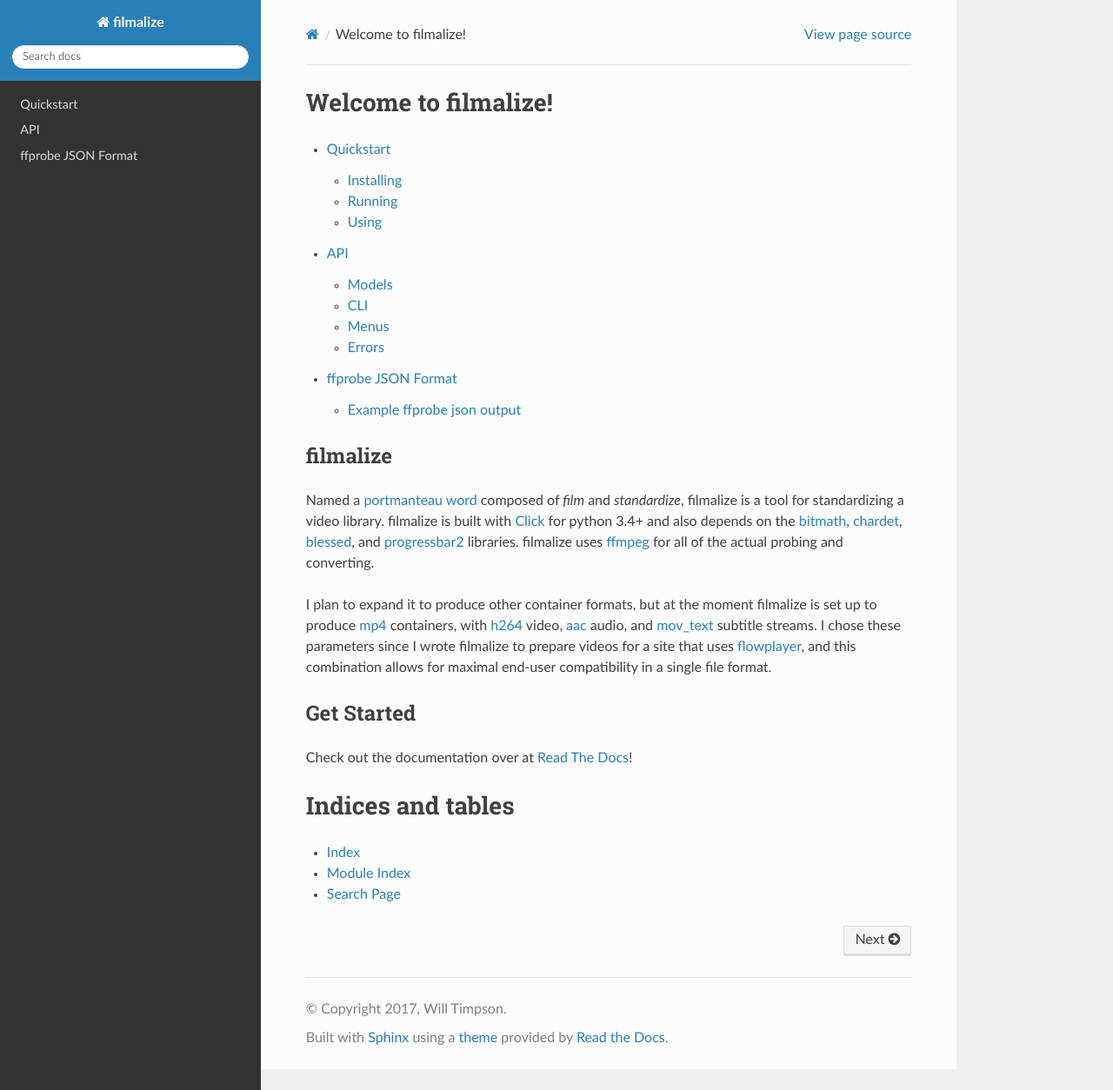
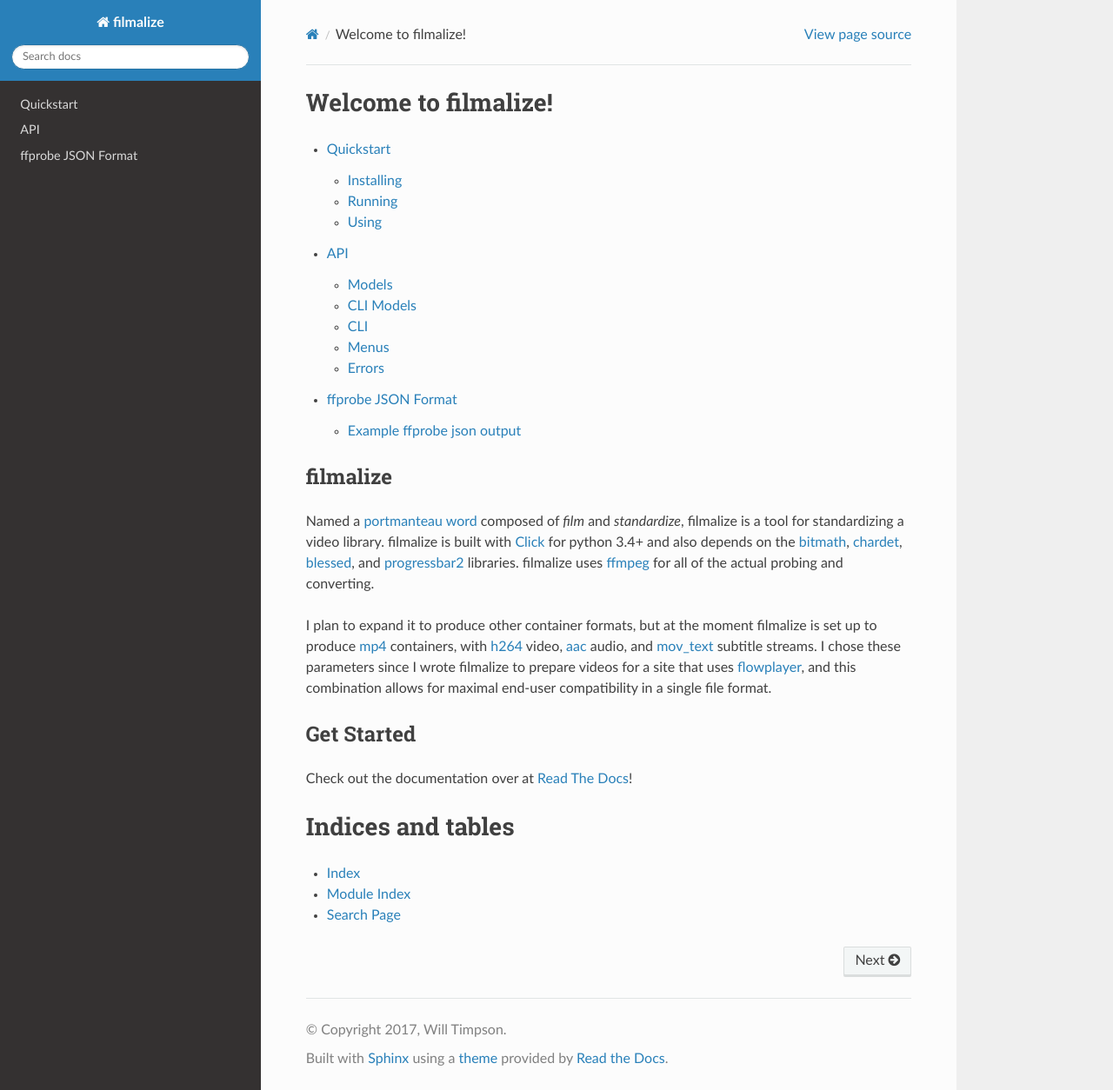
Before and after one commit to tomviner/filmalize, a Sphinx documentation site: the page built from docs/source/index.rst, in a window 1280 px wide and 1254 px high. Shown: the whole window at 87% size. Built offline with Sphinx 7.4.7 and the Read the Docs theme 2.0.0, drawn with Linux system fonts in a browser that asks for light colours.

Commit message:
Docs fixes

```diff
--- a/docs/source/api.rst
+++ b/docs/source/api.rst
@@ -8,6 +8,12 @@ Models
 ------
 
 .. automodule:: models
+   :members:
+
+CLI Models
+----------
+
+.. automodule:: cli_models
    :members:
 
 CLI
```
Also changed, not shown: 1 other file.
